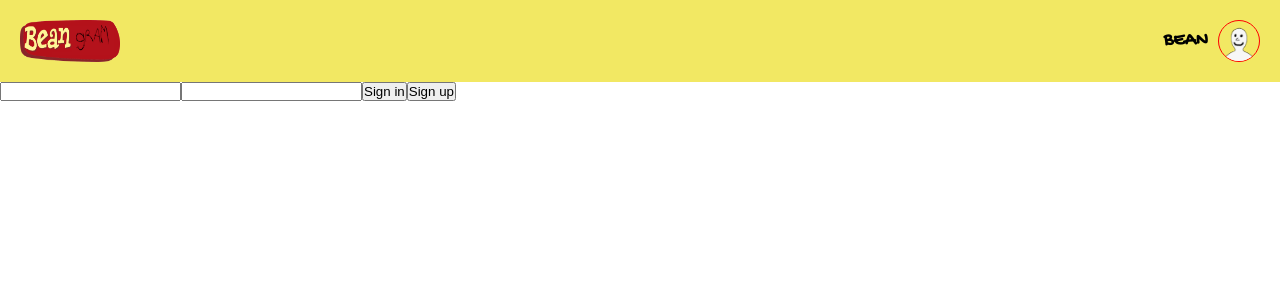
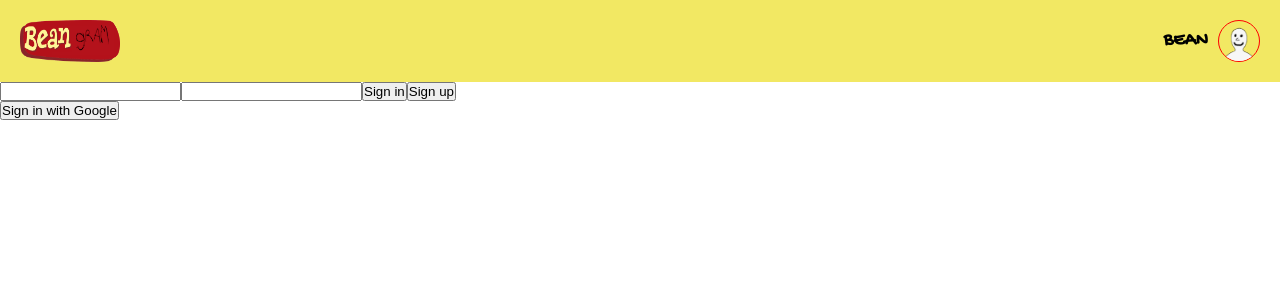
Before and after one commit to sirjamo1/bean-gram, a React (Create React App) app: page / in a window 1280 px wide. Shown: the top 300 px of the page. Built offline with nearby package versions, Linux system fonts and the light colour scheme; no server answers.

Commit message:
sign in with google added

```diff
--- a/src/components/Login.js
+++ b/src/components/Login.js
@@ -8,15 +8,15 @@ import {
     onAuthStateChanged,
 } from "firebase/auth";
 import { firebaseApp } from "../firebase-config";
+import { async } from "@firebase/util";
 
 const Login = () => {
     const [email, setEmail] = useState("");
     const [password, setPassword] = useState("");
-    // const provider = new GoogleAuthProvider();
+
     const auth = getAuth(firebaseApp);
 
     const loginEmailPassword = async () => {
-
         try {
             const userCredential = await signInWithEmailAndPassword(
                 auth,
@@ -40,7 +40,23 @@ const Login = () => {
             console.log(error);
         }
     };
+    const signInWithGoogle = () => {
+     const provider = new GoogleAuthProvider();
+         signInWithPopup(auth, provider)
+         .then((result) => {
+          const credential = GoogleAuthProvider.credentialFromResult(result)
+          const token = credential.accessToken;
+          const user = result.user;
+         }).catch((error) => {
+          const errorCode = error.code;
+          const errorMessage = error.message;
+          const errorEmail = error.customData.email;
+          const credential = GoogleAuthProvider.credentialFromError(error)
+         })
+
+       };
     return (
+        <div>
             <form>
                 <input
                     name="email"
@@ -73,6 +89,10 @@ const Login = () => {
                     Sign up
                 </button>
             </form>
+            <button onClick={() => signInWithGoogle()}>
+                Sign in with Google
+            </button>
+        </div>
     );
 };
 
```
Lines whose indentation alone changed are shown as unchanged.
